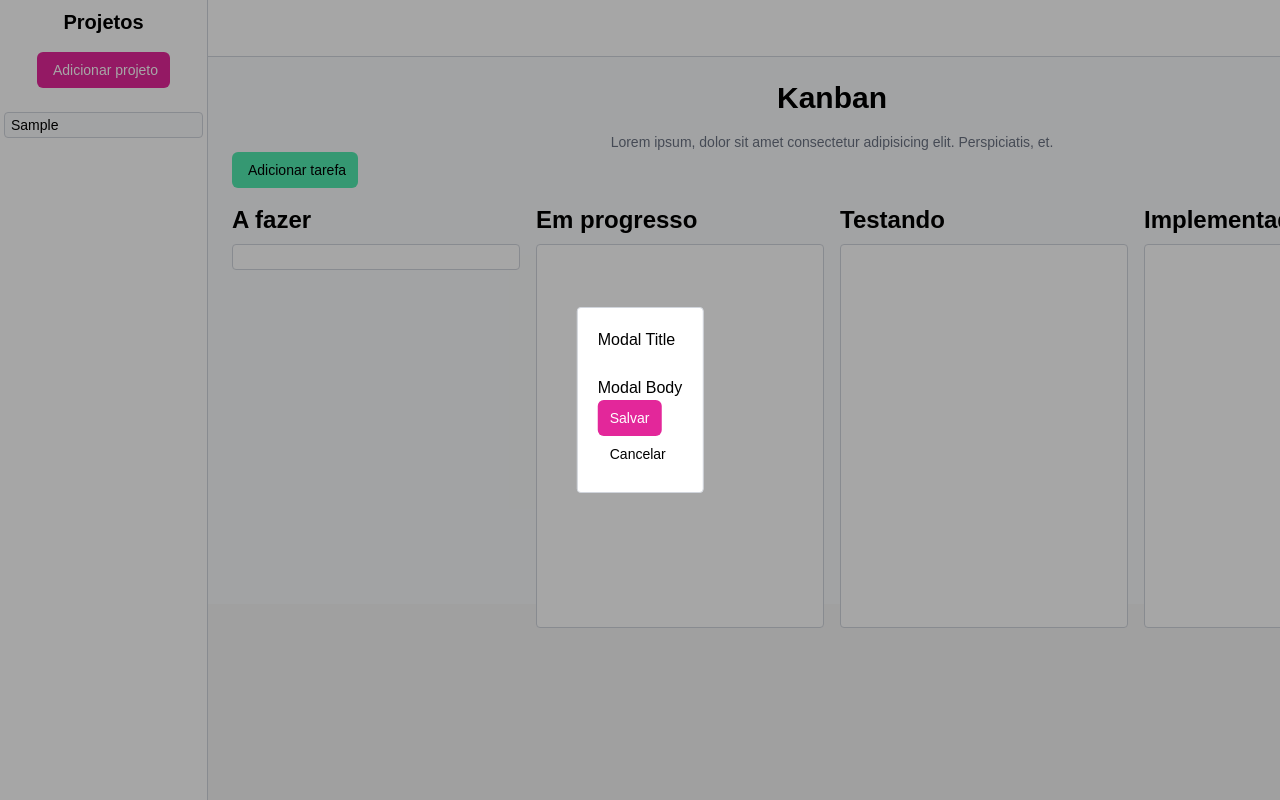
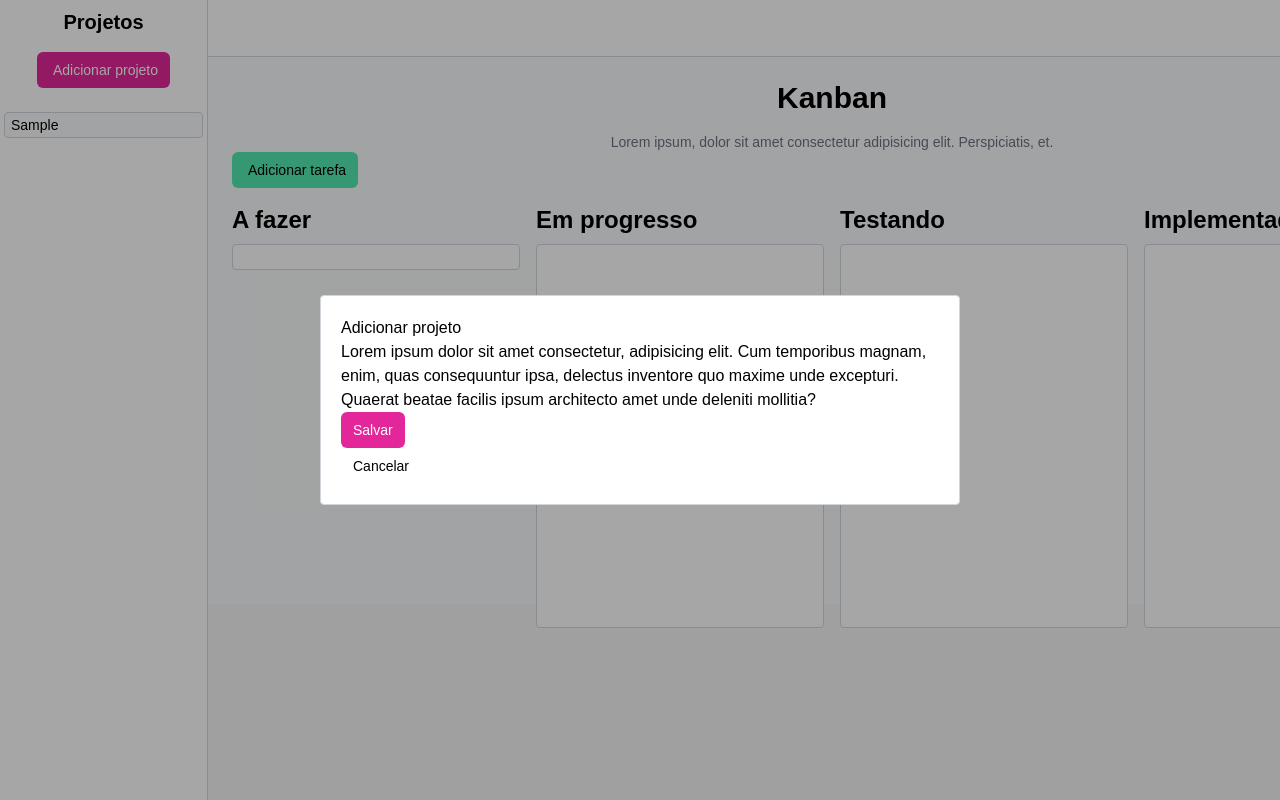
Before and after one commit to marcelosarinho/kanban, a React (Vite) app in the folder frontend/: page / in a window 1280 px wide. Both pictures are taken after typing "Sample" into the empty fields and a click on the button "Adicionar projeto". Shown: the top 800 px of the page. Built offline with nearby package versions, Linux system fonts and the light colour scheme; some icons are missing; a web font is replaced by a local one.

Commit message:
style: modal header

```diff
--- a/frontend/src/App.tsx
+++ b/frontend/src/App.tsx
@@ -74,11 +74,11 @@ function App() {
     <>
       <Modal id="create-project-modal">
         <ModalHeader>
-          <ModalTitle>Modal Title</ModalTitle>
+          <ModalTitle>Adicionar projeto</ModalTitle>
           <ModalClose />
         </ModalHeader>
         <ModalBody>
-          <p>Modal Body</p>
+          <p>Lorem ipsum dolor sit amet consectetur, adipisicing elit. Cum temporibus magnam, enim, quas consequuntur ipsa, delectus inventore quo maxime unde excepturi. Quaerat beatae facilis ipsum architecto amet unde deleniti mollitia?</p>
         </ModalBody>
         <ModalFooter>
           <Button>Salvar</Button>
--- a/frontend/src/components/ModalHeader.tsx
+++ b/frontend/src/components/ModalHeader.tsx
@@ -4,7 +4,7 @@ export default function ModalHeader(props: ComponentProps<'header'>) {
   const { children, ...rest } = props;
 
   return (
-    <header {...rest}>
+    <header className="flex justify-between items-center" {...rest}>
       {children}
     </header>
   )
```
